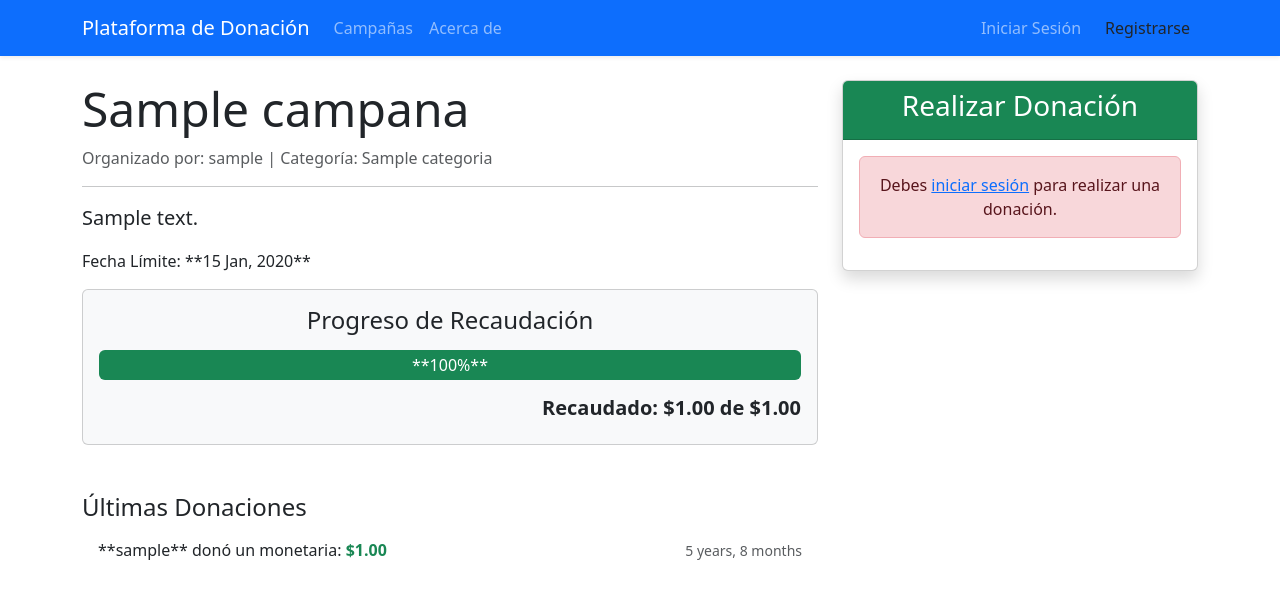
After one commit to KevinMtzV/Proyecto_Final, a Django app: page /campana/1/ in a window 1280 px wide. The commit adds this page. Shown: the top 599 px of the page. Run offline with Django 5.2, Linux system fonts and the light colour scheme; tables that the repository leaves empty hold one stand-in row (values such as "Sample post"); some libraries are stand-ins or nearby versions.

Commit message:
vistas de listado y detalle

```diff
--- a/DonationPlatform/settings.py
+++ b/DonationPlatform/settings.py
@@ -38,6 +38,7 @@ INSTALLED_APPS = [
     'django.contrib.messages',
     'django.contrib.staticfiles',
     'crispy_forms',
+    'crispy_bootstrap5',
     'core',
 ]
 
--- a/core/forms.py
+++ b/core/forms.py
@@ -2,7 +2,8 @@
 
 from django import forms
 from django.contrib.auth.forms import UserCreationForm
-from .models import Campana, Categoria
+from .models import Campana, Categoria, Donacion
+from django import forms
 
 class CustomUserCreationForm(UserCreationForm):
     class Meta(UserCreationForm.Meta):
@@ -23,3 +24,39 @@ class CampanaForm(forms.ModelForm):
     def __init__(self, *args, **kwargs):
         super().__init__(*args, **kwargs)
         self.fields['categoria'].queryset = Categoria.objects.all()
+
+
+# formulario para Donacion
+class DonacionForm(forms.ModelForm):
+    """Formulario para realizar una donación."""
+    monto = forms.DecimalField(
+        label='Monto a Donar ($)',
+        required=False,
+        min_value=1.00,
+        widget=forms.NumberInput(attrs={'placeholder': 'Monto (solo monetaria)'})
+    )
+    articulo_donado = forms.CharField(
+        label='Descripción del Artículo',
+        max_length=255,
+        required=False,
+        widget=forms.TextInput(attrs={'placeholder': 'Descripción (solo artículos)'})
+    )
+
+    class Meta:
+        model = Donacion
+        # 'campana', 'donante', 'fecha_donacion' se llenan en la vista
+        fields = ['tipo', 'monto', 'articulo_donado']
+
+    def clean(self):
+        """Validación para asegurar que se ingresa un monto O un artículo."""
+        cleaned_data = super().clean()
+        tipo = cleaned_data.get('tipo')
+        monto = cleaned_data.get('monto')
+        articulo = cleaned_data.get('articulo_donado')
+
+        if tipo == 'MON' and not monto:
+            self.add_error('monto', "Debe ingresar un monto para una donación monetaria.")
+        if tipo == 'ART' and not articulo:
+            self.add_error('articulo_donado', "Debe describir el artículo donado.")
+
+        return cleaned_data
--- a/core/urls.py
+++ b/core/urls.py
@@ -2,11 +2,17 @@
 
 from django.urls import path
 from . import views
-from .views import CampanaCreateView
+from .views import CampanaCreateView, CampanaListView, CampanaDetailView, donar_submit_view
 
 urlpatterns = [
     path('', views.home_view, name='home'),
     # URL de registro
     path('register/', views.register_view, name='register'),
+     # 1. Rutas de Campañas
     path('campana/crear/', CampanaCreateView.as_view(), name='campana_crear'),
+    path('campana/listado/', CampanaListView.as_view(), name='campana_listado'),
+    path('campana/<int:pk>/', CampanaDetailView.as_view(), name='campana_detalle'),
+
+     # 2. Ruta de Donación (POST)
+    path('campana/<int:pk>/donar/', donar_submit_view, name='donar_submit'),
 ]
--- a/core/views.py
+++ b/core/views.py
@@ -1,10 +1,17 @@
 # core/views.py
 
-from django.shortcuts import render
-from django.views.generic import TemplateView
-from django.contrib.auth.mixins import LoginRequiredMixin # Para vistas basadas en clases
-from .forms import CustomUserCreationForm, CampanaForm # Importamos el nuevo formulario
-from .models import Campana
+from django.shortcuts import render, redirect, get_object_or_404
+from django.contrib.auth import login
+from django.contrib import messages
+from django.views.generic import TemplateView, DetailView, ListView
+from django.contrib.auth.decorators import login_required
+from django.contrib.auth.mixins import LoginRequiredMixin
+from django.views.generic.edit import CreateView
+from django.urls import reverse_lazy
+from django.db.models import Q
+from .forms import CustomUserCreationForm, CampanaForm
+from .models import Campana, Categoria, Donacion
+from .forms import CustomUserCreationForm, CampanaForm, DonacionForm
 
 def home_view(request):
     # Obtener un listado de campañas activas (Requisito 12 - Búsqueda/Filtrado Básico)
@@ -41,3 +48,78 @@ class CampanaCreateView(LoginRequiredMixin, CreateView):
         # Asigna automáticamente el usuario logueado como organizador (Requisito 3)
         form.instance.organizador = self.request.user
         return super().form_valid(form)
+
+
+# Vista para el Listado de Campañas con Búsqueda/Filtro (Requisito 12)
+class CampanaListView(ListView):
+    model = Campana
+    template_name = 'core/campana_list.html'
+    context_object_name = 'campanas'
+    paginate_by = 9
+
+    def get_queryset(self):
+        # Filtra solo las campañas activas
+        queryset = super().get_queryset().filter(estado='ACT').order_by('-fecha_creacion')
+
+        # Búsqueda por palabra clave (query)
+        query = self.request.GET.get('q')
+        if query:
+            queryset = queryset.filter(
+                Q(titulo__icontains=query) | Q(descripcion__icontains=query)
+            ).distinct()
+
+        # Filtrado por Categoría
+        categoria_id = self.request.GET.get('cat')
+        if categoria_id:
+            queryset = queryset.filter(categoria_id=categoria_id)
+
+        return queryset
+
+    def get_context_data(self, **kwargs):
+        context = super().get_context_data(**kwargs)
+        # Pasa todas las categorías para el menú de filtro
+        context['categorias'] = Categoria.objects.all()
+        context['current_cat'] = self.request.GET.get('cat')
+        context['current_query'] = self.request.GET.get('q')
+        return context
+
+
+# Vista para el Detalle de Campaña (Requisito 2)
+class CampanaDetailView(DetailView):
+    model = Campana
+    template_name = 'core/campana_detail.html'
+    context_object_name = 'campana'
+
+    def get_context_data(self, **kwargs):
+        context = super().get_context_data(**kwargs)
+        # Añade el formulario de donación y donaciones recientes
+        context['form_donacion'] = DonacionForm()
+        context['donaciones'] = self.object.donaciones.all().order_by('-fecha_donacion')[:5]
+        return context
+
+
+# Función para procesar la donación (POST)
+@login_required
+def donar_submit_view(request, pk):
+    campana = get_object_or_404(Campana, pk=pk)
+
+    if request.method == 'POST':
+        form = DonacionForm(request.POST)
+        if form.is_valid():
+            donacion = form.save(commit=False)
+            donacion.campana = campana
+            donacion.donante = request.user
+            donacion.save()
+
+            # Lógica de actualización de recaudación
+            if donacion.tipo == 'MON' and donacion.monto:
+                # Usamos una operación segura de suma
+                campana.recaudado = (campana.recaudado or 0) + donacion.monto
+                campana.save()
+
+            messages.success(request, f'¡Gracias {request.user.username}! Tu donación de {donacion.get_tipo_display()} ha sido registrada con éxito.')
+        else:
+            # Si hay un error, lo mostramos y redirigimos de vuelta al detalle
+            messages.error(request, f'Error en la donación: Revise si ingresó monto O artículo. {form.errors}')
+
+    return redirect('campana_detalle', pk=campana.pk)
--- a/templates/base.html
+++ b/templates/base.html
@@ -1,4 +1,5 @@
 {% load static %}
+{% load crispy_forms_tags %}
 <!DOCTYPE html>
 <html lang="es">
 <head>
@@ -11,7 +12,7 @@
 
     <nav class="navbar navbar-expand-lg navbar-dark bg-primary shadow-sm">
         <div class="container">
-            <a class="navbar-brand" href="{% url 'home' %}">DonationPlatform</a>
+            <a class="navbar-brand" href="{% url 'home' %}">Plataforma de Donación</a>
             <button class="navbar-toggler" type="button" data-bs-toggle="collapse" data-bs-target="#navbarNav" aria-controls="navbarNav" aria-expanded="false" aria-label="Toggle navigation">
                 <span class="navbar-toggler-icon"></span>
             </button>
--- /dev/null
+++ b/templates/core/campana_detail.html
@@ -0,0 +1,81 @@
+{% extends 'base.html' %}
+{% load crispy_forms_tags %}
+{% load humanize %}
+
+{% block title %}{{ campana.titulo }}{% endblock %}
+
+{% block content %}
+<div class="row">
+    <div class="col-lg-8">
+        <h1 class="display-5">{{ campana.titulo }}</h1>
+        <p class="text-muted">Organizado por: {{ campana.organizador.username }} | Categoría: {{ campana.categoria.nombre }}</p>
+        <hr>
+
+        <p class="lead">{{ campana.descripcion|linebreaksbr }}</p>
+
+        <p>Fecha Límite: **{{ campana.fecha_limite|date:"d M, Y" }}**</p>
+
+        {% if campana.meta_monetaria > 0 %}
+            <div class="card p-3 mb-4 bg-light">
+                <h4 class="text-center mb-3">Progreso de Recaudación</h4>
+                <div class="progress mb-2" style="height: 30px;" role="progressbar" aria-label="Progreso" aria-valuenow="{{ campana.porcentaje_completado }}" aria-valuemin="0" aria-valuemax="100">
+                  <div class="progress-bar bg-success fs-6" style="width: {{ campana.porcentaje_completado }}%">
+                    **{{ campana.porcentaje_completado }}%**
+                  </div>
+                </div>
+                <p class="h5 text-end fw-bold mt-2">
+                    Recaudado: ${{ campana.recaudado|floatformat:2|intcomma }} de ${{ campana.meta_monetaria|floatformat:2|intcomma }}
+                </p>
+            </div>
+        {% else %}
+             <span class="badge bg-info text-dark p-2 fs-6">Campaña de Donación de Artículos</span>
+        {% endif %}
+
+        <h4 class="mt-5">Últimas Donaciones</h4>
+        <ul class="list-group list-group-flush">
+            {% for donacion in donaciones %}
+                <li class="list-group-item d-flex justify-content-between align-items-center">
+                    <div>
+                        **{{ donacion.donante.username|default:"Anónimo" }}** donó un {{ donacion.get_tipo_display|lower }}:
+
+                        {% if donacion.tipo == 'MON' %}
+                            <span class="fw-bold text-success">${{ donacion.monto|floatformat:2|intcomma }}</span>
+                        {% else %}
+                            <span class="fw-bold text-primary">{{ donacion.articulo_donado }}</span>
+                        {% endif %}
+                    </div>
+                    <small class="text-muted">{{ donacion.fecha_donacion|timesince }}</small>
+                </li>
+            {% empty %}
+                <li class="list-group-item text-center text-muted">Aún no hay donaciones. ¡Sé el primero!</li>
+            {% endfor %}
+        </ul>
+
+    </div>
+
+    <div class="col-lg-4">
+        <div class="card shadow sticky-top" style="top: 20px;">
+            <div class="card-header bg-success text-white text-center">
+                <h3>Realizar Donación</h3>
+            </div>
+            <div class="card-body">
+                {% if user.is_authenticated %}
+                    <form method="post" action="{% url 'donar_submit' campana.pk %}">
+                        {% csrf_token %}
+                        {{ form_donacion|crispy }}
+                        <div class="alert alert-warning small mt-3">
+                            Seleccione **Monetaria** e ingrese un monto **O** seleccione **Artículo** y describa lo que donará. No ambos.
+                        </div>
+                        <button type="submit" class="btn btn-success btn-lg w-100 mt-3">Donar Ahora</button>
+                    </form>
+                {% else %}
+                    <div class="alert alert-danger text-center">
+                        Debes <a href="{% url 'login' %}?next={{ request.path }}">iniciar sesión</a> para realizar una donación.
+                    </div>
+                {% endif %}
+            </div>
+        </div>
+    </div>
+</div>
+
+{% endblock %}
--- a/templates/core/home.html
+++ b/templates/core/home.html
@@ -1,5 +1,5 @@
 {% extends 'base.html' %}
-
+{% load crispy_forms_tags %}
 {% block title %}Inicio{% endblock %}
 
 {% block content %}
@@ -7,7 +7,7 @@
     <div class="container-fluid py-5">
         <h1 class="display-5 fw-bold">Uniendo Donantes con Necesidades Reales</h1>
         <p class="fs-4">Ayuda a financiar o donar artículos a las campañas más urgentes.</p>
-        <a href="#" class="btn btn-primary btn-lg">Ver todas las Campañas</a>
+        <a href="{% url 'campana_listado' %}" class="btn btn-primary btn-lg">Ver todas las Campañas</a>
         {% if user.is_authenticated %}
             <a href="{% url 'campana_crear' %}" class="btn btn-warning btn-lg">Crear Campaña</a>
         {% else %}
```
Also changed, not shown: core/models.py (+21 -29 lines), templates/core/campana_list.html (added, +89 -0 lines), core/migrations/0002_alter_campana_options_alter_donacion_options_and_more.py (added).
